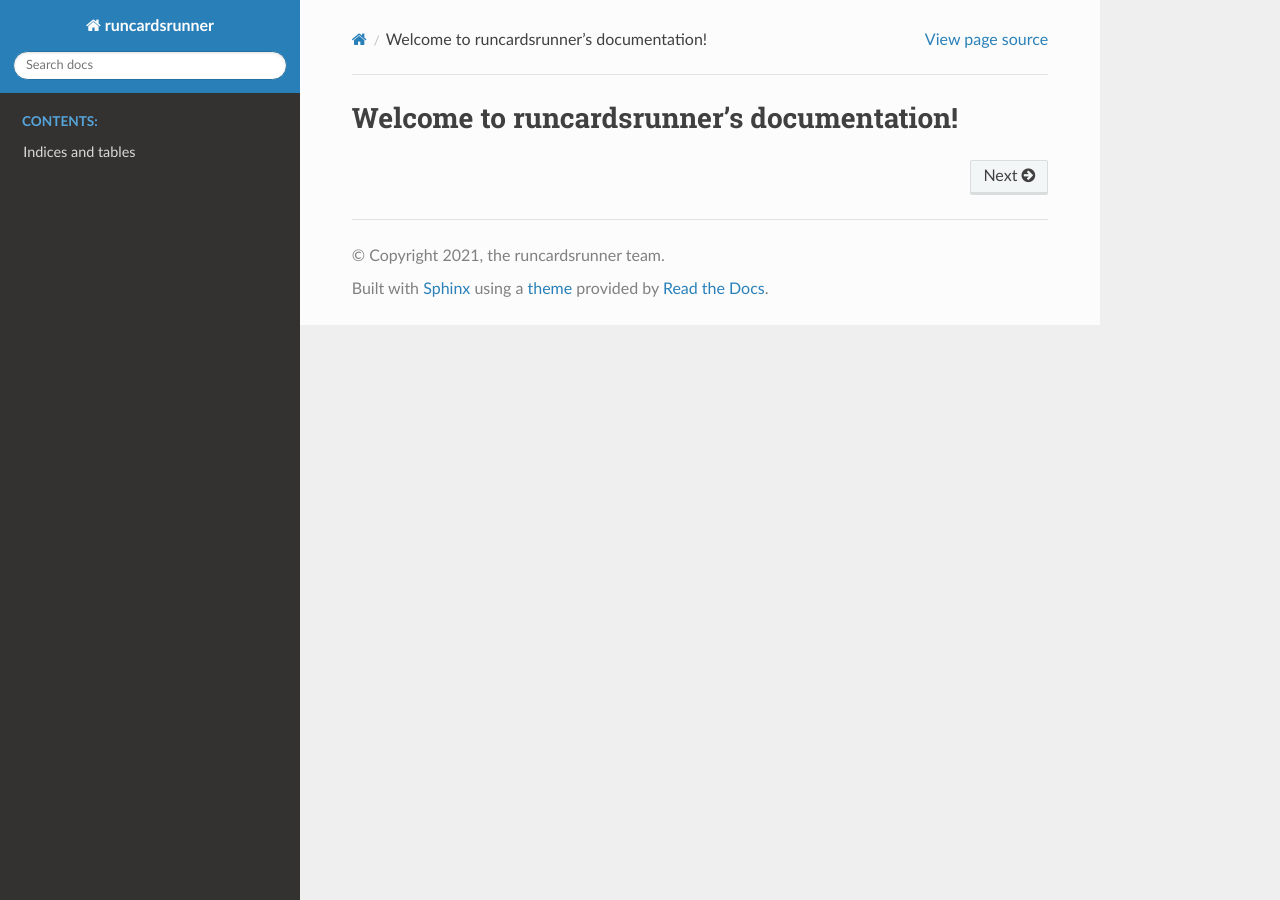
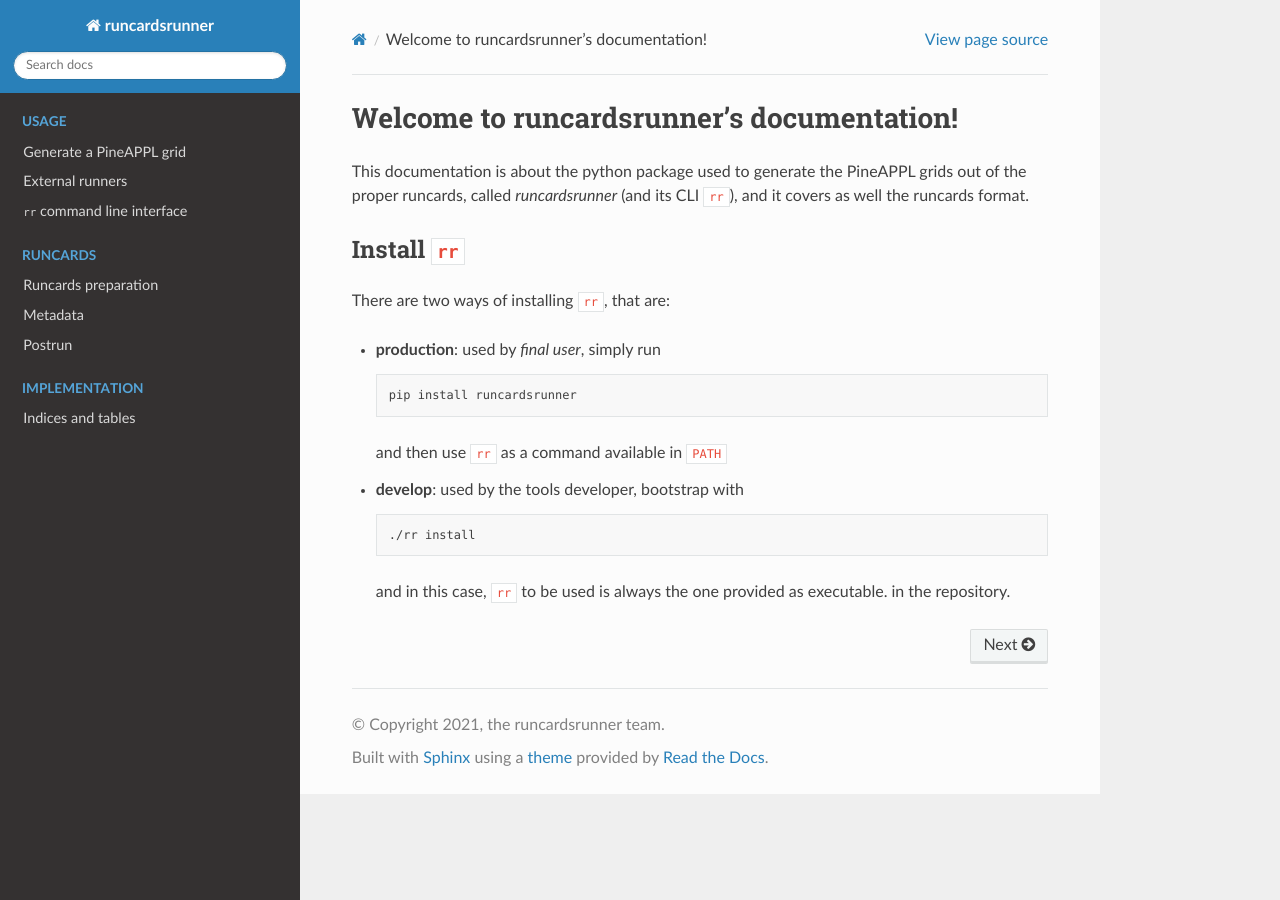
Before and after one commit to NNPDF/pinecards, a Sphinx documentation site: the page built from docs/source/index.rst, in a window 1280 px wide. Built offline with Sphinx 7.4.7 and the Read the Docs theme 2.0.0, drawn with Linux system fonts in a browser that asks for light colours; pages that are not in the unit, such as notebooks, are missing from menus.

Commit message:
Bootstrap documentation skeleton

```diff
--- /dev/null
+++ b/docs/source/cli.rst
@@ -0,0 +1,2 @@
+``rr`` command line interface
+=============================
--- /dev/null
+++ b/docs/source/external/mg5.rst
@@ -0,0 +1,2 @@
+Mg5aMC@NLO
+==========
--- /dev/null
+++ b/docs/source/external/yadism.rst
@@ -0,0 +1,2 @@
+Yadism
+======
--- a/docs/source/index.rst
+++ b/docs/source/index.rst
@@ -1,10 +1,56 @@
+##########################################
 Welcome to runcardsrunner's documentation!
-==========================================
+##########################################
+
+This documentation is about the python package used to generate the PineAPPL
+grids out of the proper runcards, called `runcardsrunner` (and its CLI ``rr``),
+and it covers as well the runcards format.
+
+Install ``rr``
+==============
+
+There are two ways of installing ``rr``, that are:
+
+- **production**: used by *final user*, simply run
+
+  .. code-block:: sh
+
+     pip install runcardsrunner
+
+  and then use ``rr`` as a command available in ``PATH``
+
+- **develop**: used by the tools developer, bootstrap with
+
+  .. code-block:: sh
+
+     ./rr install
+
+  and in this case, ``rr`` to be used is always the one provided as executable.
+  in the repository.
+
 
 .. toctree::
    :maxdepth: 1
    :hidden:
-   :caption: Contents:
+   :caption: Usage
+
+   run
+   external/index
+   cli
+
+.. toctree::
+   :maxdepth: 1
+   :hidden:
+   :caption: Runcards
+
+   runcards/index
+   runcards/metadata
+   runcards/postrun
+
+.. toctree::
+   :maxdepth: 1
+   :hidden:
+   :caption: Implementation
 
    API <modules/runcardsrunner/runcardsrunner>
    indices
--- /dev/null
+++ b/docs/source/run.rst
@@ -0,0 +1,2 @@
+Generate a PineAPPL grid
+========================
--- /dev/null
+++ b/docs/source/runcards/metadata.rst
@@ -0,0 +1,2 @@
+Metadata
+========
--- /dev/null
+++ b/docs/source/runcards/postrun.rst
@@ -0,0 +1,2 @@
+Postrun
+=======
```
Also changed, not shown: docs/source/external/index.rst (added, +13 -0 lines), docs/source/runcards/index.rst (added, +16 -0 lines).
